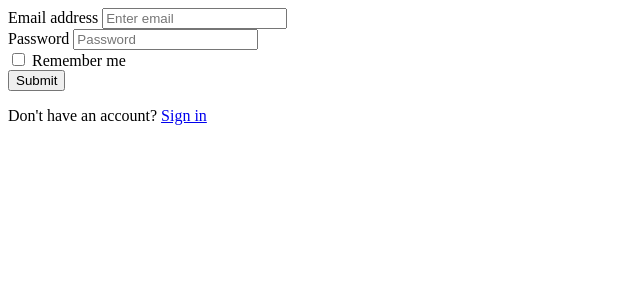
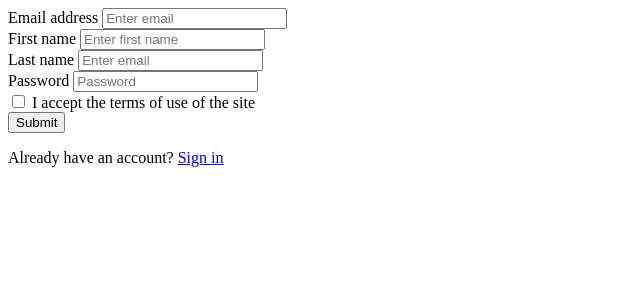
Before and after one commit to plutonio00/auth_test_task, a PHP site: page /auth/registration in a window 1280 px wide. Shown: the top 300 px of the page, without its empty margins (0-640 px from the left). Run offline with PHP 8.4, Linux system fonts and the light colour scheme.

Commit message:
auth: add registration form

```diff
--- a/templates/auth/registration.php
+++ b/templates/auth/registration.php
@@ -7,15 +7,26 @@
                 <small class="js-error-text form-text text-danger"></small>
             </div>
             <div class="form-group">
+                <label for="first_name">First name</label>
+                <input type="text" class="js-input form-control" id="first_name" name="first_name" placeholder="Enter first name" required>
+                <small class="js-error-text form-text text-danger"></small>
+            </div>
+            <div class="form-group">
+                <label for="last_name">Last name</label>
+                <input type="text" class="js-input form-control" id="last_name" name="last_name" placeholder="Enter email" required>
+                <small class="js-error-text form-text text-danger"></small>
+            </div>
+            <div class="form-group">
                 <label for="password">Password</label>
                 <input type="password" class="js-input form-control" id="password" name="password" placeholder="Password"
                        required>
                 <small class="js-error-text form-text text-danger"></small>
             </div>
+
             <div class="form-group">
                 <div class="form-check">
-                    <input type="checkbox" class="form-check-input" id="remember_me" name="remember_me">
-                    <label class="form-check-label" for="remember_me">Remember me</label>
+                    <input type="checkbox" class="form-check-input" id="agree_terms" name="agree_terms">
+                    <label class="form-check-label" for="agree_terms">I accept the terms of use of the site</label>
                     <small class="js-error-text form-text text-danger"></small>
                 </div>
             </div>
@@ -23,7 +34,7 @@
                 <button type="submit" class="btn btn-primary">Submit</button>
             </div>
             <div class="form-group">
-                <p>Don't have an account? <a href="/auth/login">Sign in</a></p>
+                <p>Already have an account? <a href="/auth/login">Sign in</a></p>
             </div>
         </form>
     </div>
```
